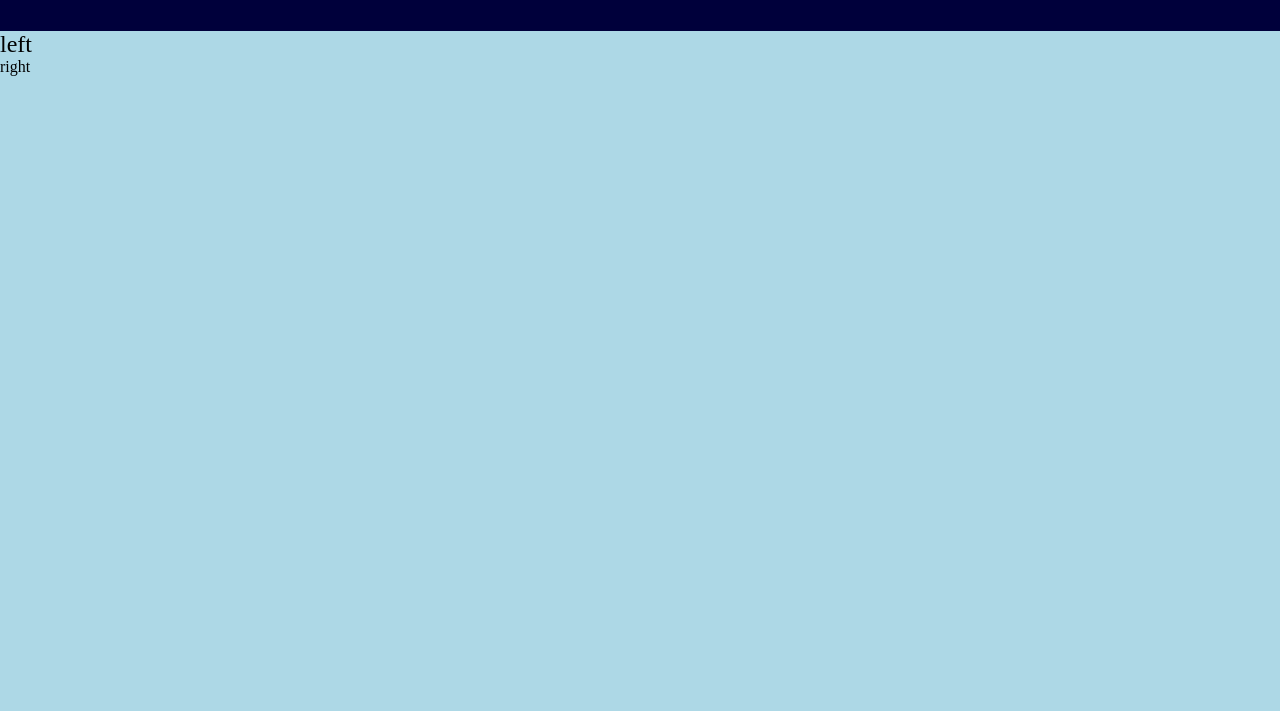
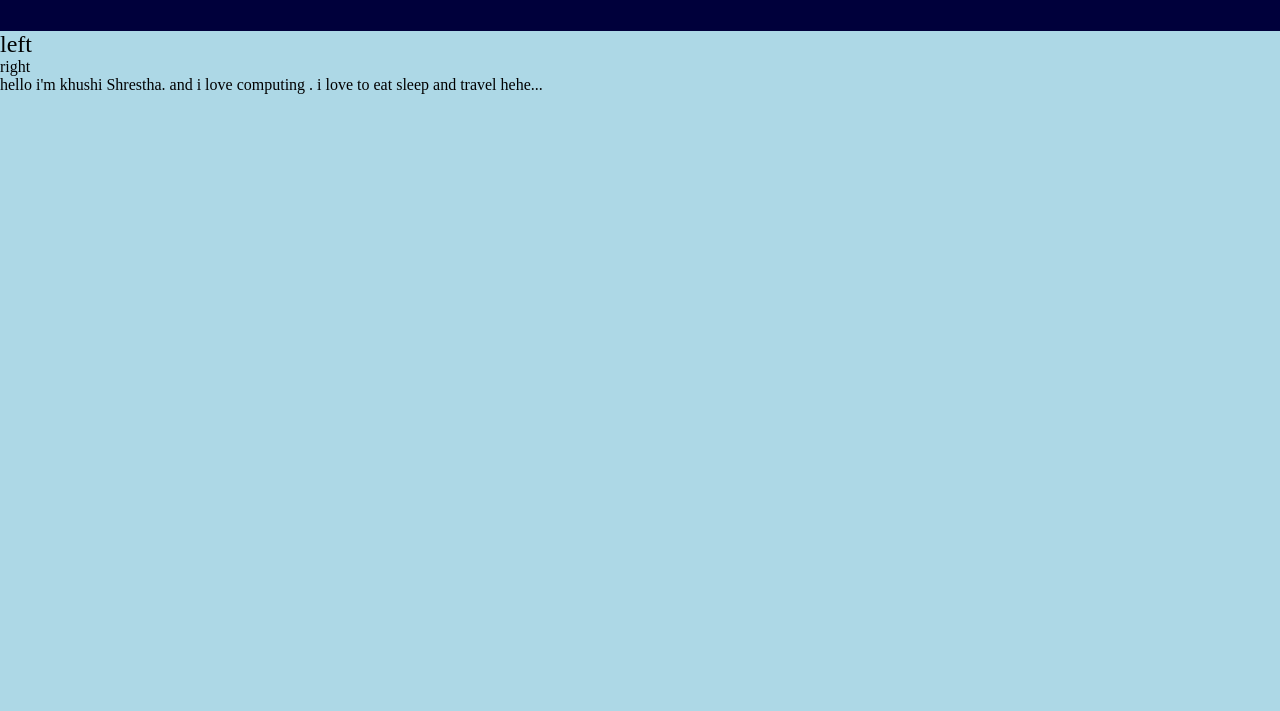
Before and after one commit to khushisth/developer-portfolio-, a plain HTML site: page index.html in a window 1280 px wide. Shown: the part 89-800 px from the top of the page. Drawn offline with Linux system fonts and the light colour scheme.

Commit message:
added a paragraph

```diff
--- a/index.html
+++ b/index.html
@@ -76,6 +76,7 @@ nav ul li{
             <div class="right section">
                 right
             </div>
+            <div class="center section"><p> hello i'm khushi Shrestha. and i love computing . i love to eat sleep and travel hehe...</p></div>
 
         </section>
     </main>
```
